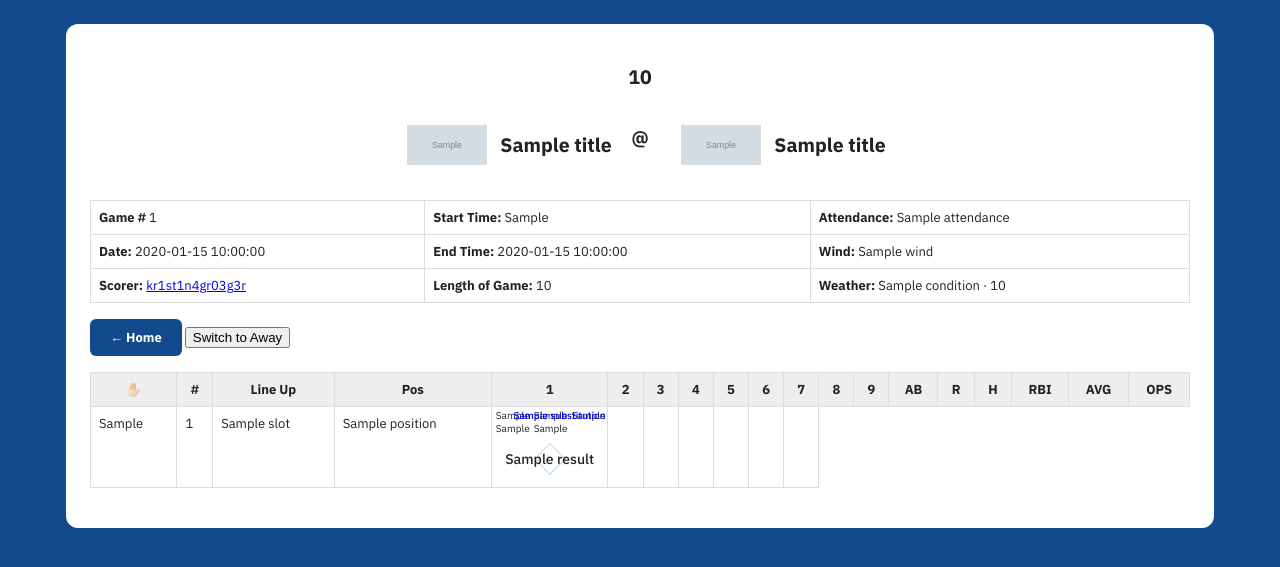
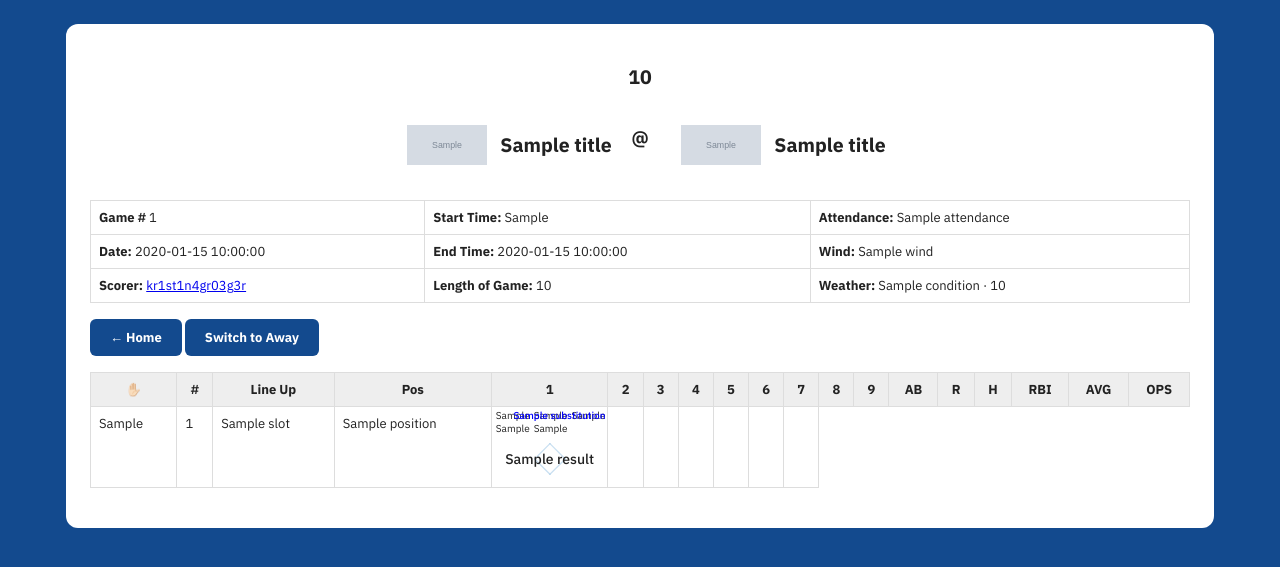
Before and after one commit to kr1st1n4gr03g3r/base-boys-club, a Python web app: template templates/scorecard.html in a window 1280 px wide. Shown: the top 567 px of the page. Run offline with Jinja, Linux system fonts and the light colour scheme; the template is opened without the code that fills it: most values are stand-ins (such as "Sample title", 1, 10 or a date in 2020); grey boxes marked "Sample" are stand-in pictures.

Commit message:
Style updates for navigation buttons; add border and cursor properties in CSS, and ensure consistent button styling in scorecard template.

```diff
--- a/styles/main.css
+++ b/styles/main.css
@@ -89,12 +89,15 @@ span.bold {
 .nav-button {
   display: inline-block;
   padding: 10px 20px;
+  border: none;
   border-radius: 6px;
   background: #134a8e;
   color: #fff;
   text-decoration: none;
   font-weight: 700;
   font-family: inherit;
+  font-size: inherit;
+  cursor: pointer;
 }
 
 .nav-button:hover {
--- a/templates/partials/game_header.html
+++ b/templates/partials/game_header.html
@@ -28,8 +28,7 @@
             <td><span class="bold">Wind: </span>{{ weather.wind }}</td>
         </tr>
         <tr>
-            <td><span class="bold">Scorer:</span> <a
-                    href="https://github.com/kr1st1n4gr03g3r">kr1st1n4gr03g3r</a></td>
+            <td><span class="bold">Scorer:</span> <a href="https://github.com/kr1st1n4gr03g3r">kr1st1n4gr03g3r</a></td>
             <td><span class="bold">Length of Game: </span>{{game.game_duration}}</td>
             <td><span class="bold">Weather: </span>{{ weather.condition }} · {{ weather.temp }}</td>
         </tr>
--- a/templates/scorecard.html
+++ b/templates/scorecard.html
@@ -11,7 +11,7 @@
     <main id="game-report" class="report">
         {% include 'partials/game_header.html' %}
         <a class="nav-button" href="{{ home_filename }}">&larr; Home</a>
-        <button id="toggle-btn" onclick="toggleTeam()">Switch to Away</button>
+        <button id="toggle-btn" class="nav-button" onclick="toggleTeam()">Switch to Away</button>
 
         <section id="home-scorecard">
             <table>
```
